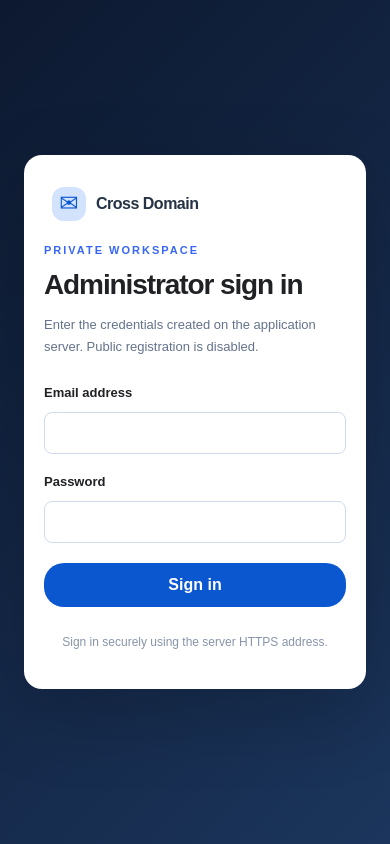
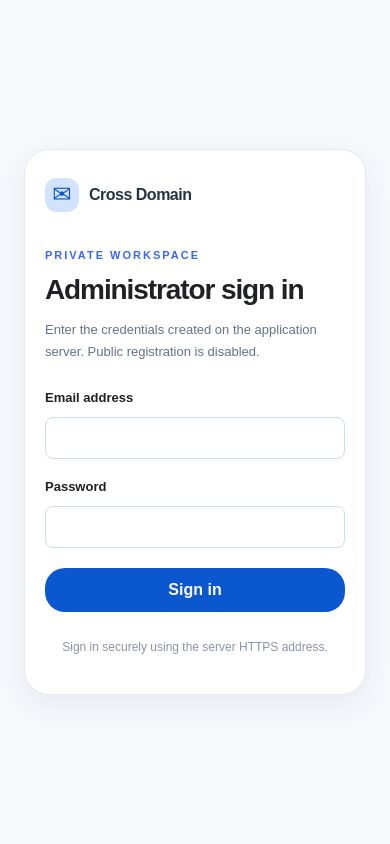
Before and after one commit to mosa-adekunle/cross-domain-email-client, a React (Vite) app in the folder frontend/: page / in a window 390 px wide. Built offline with nearby package versions, Linux system fonts and the light colour scheme; no server answers.

Commit message:
Polish mobile compose header and align sign-in styling

```diff
--- a/frontend/src/styles.css
+++ b/frontend/src/styles.css
@@ -614,3 +614,14 @@ button:focus-visible, a:focus-visible, input:focus-visible, select:focus-visible
   .mail-list-tools { gap: 2px; }
   .mail-list-heading h2 { font-size: 17px; }
 }
+
+/* Keep the login screen in the same clean visual language. */
+.auth-layout { background: #f6f8fc; }
+.auth-card { border: 1px solid #e4e9f1; border-radius: 25px; box-shadow: 0 10px 28px #25385812; }
+.auth-card .auth-brand { padding: 0 0 26px; }
+.auth-card h1 { color: #202124; font-weight: 600; }
+.auth-card .primary-button { border-radius: 20px; }
+@media (max-width: 760px) {
+  /* Override the legacy stacked compose header rules on phones. */
+  .compose-header { flex-direction: row; align-items: center; padding: 8px 13px 8px 17px; }
+}
```
